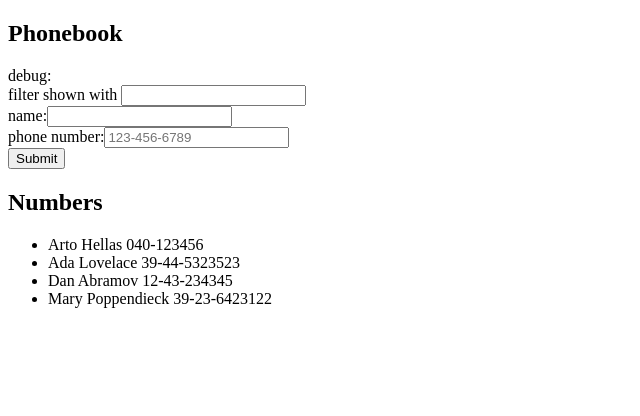
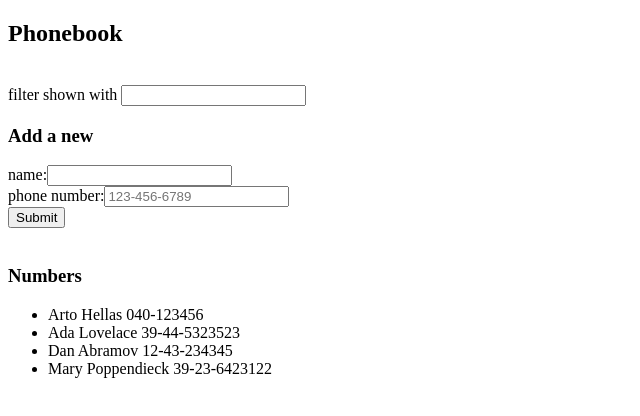
Before and after one commit to theo-mitchell/fullstackopen_submissions, a React (Create React App) app in the folder part2/phonebook/: page / in a window 1280 px wide. Shown: the top 416 px of the page, without its empty margins (0-640 px from the left). Built offline with nearby package versions, Linux system fonts and the light colour scheme.

Commit message:
2.10 done

```diff
--- a/part2/phonebook/src/App.js
+++ b/part2/phonebook/src/App.js
@@ -1,4 +1,7 @@
 import { useState } from "react";
+import Filter from "./components/Filter";
+import PersonForm from "./components/PersonForm";
+import PersonDisplay from "./components/PersonDisplay";
 
 const App = () => {
   const [searchQuery, setSearchQuery] = useState("");
@@ -75,43 +78,22 @@ const App = () => {
   return (
     <>
       <h2>Phonebook</h2>
-      <div>
+      <br/>
+      {/* <div>
         debug: {newName} {newPhone}
-      </div>
-      <div>
-        filter shown with{" "}
-        <input
-          type="text"
-          value={searchQuery}
-          onChange={handleSearchQueryChange}
-        />
-      </div>
-      <form onSubmit={handleSubmit}>
-        <div>
-          name:
-          <input type="text" value={newName} onChange={handleNameChange} />
-        </div>
-        <div>
-          phone number:
-          <input
-            type="tel"
-            value={newPhone}
-            onChange={handlePhoneChange}
-            placeholder="123-456-6789"
-          />
-        </div>
-        <div>
-          <input type="submit" value="Submit" />
-        </div>
-      </form>
-      <h2>Numbers</h2>
-      <ul>
-        {displayPersons.map((person) => (
-          <li key={person.id}>
-            {person.name} {person.number}
-          </li>
-        ))}
-      </ul>
+      </div> */}
+      <Filter value={searchQuery} onChange={handleSearchQueryChange} />
+      <h3>Add a new</h3>
+      <PersonForm
+        onSubmit={handleSubmit}
+        name={newName}
+        onNameChange={handleNameChange}
+        phone={newPhone}
+        onPhoneChange={handlePhoneChange}
+      />
+      <br/>
+      <h3>Numbers</h3>
+      <PersonDisplay persons={displayPersons} />
     </>
   );
 };
--- /dev/null
+++ b/part2/phonebook/src/components/Filter.js
@@ -0,0 +1,14 @@
+const Filter = ({value, onChange}) => {
+  return (
+    <div>
+      filter shown with{" "}
+      <input
+        type="text"
+        value={value}
+        onChange={onChange}
+      />
+    </div>
+  );
+};
+
+export default Filter;
--- /dev/null
+++ b/part2/phonebook/src/components/PersonDisplay.js
@@ -0,0 +1,13 @@
+const PersonDisplay = ({ persons }) => {
+  return (
+    <ul>
+      {persons.map((person) => (
+        <li key={person.id}>
+          {person.name} {person.number}
+        </li>
+      ))}
+    </ul>
+  );
+};
+
+export default PersonDisplay;
--- /dev/null
+++ b/part2/phonebook/src/components/PersonForm.js
@@ -0,0 +1,26 @@
+const PersonForm = ({onSubmit, name, onNameChange, phone, onPhoneChange }) => {
+  return (
+    <div>
+      <form onSubmit={onSubmit}>
+        <div>
+          name:
+          <input type="text" value={name} onChange={onNameChange} />
+        </div>
+        <div>
+          phone number:
+          <input
+            type="tel"
+            value={phone}
+            onChange={onPhoneChange}
+            placeholder="123-456-6789"
+          />
+        </div>
+        <div>
+          <input type="submit" value="Submit" />
+        </div>
+      </form>
+    </div>
+  );
+};
+
+export default PersonForm;
```
